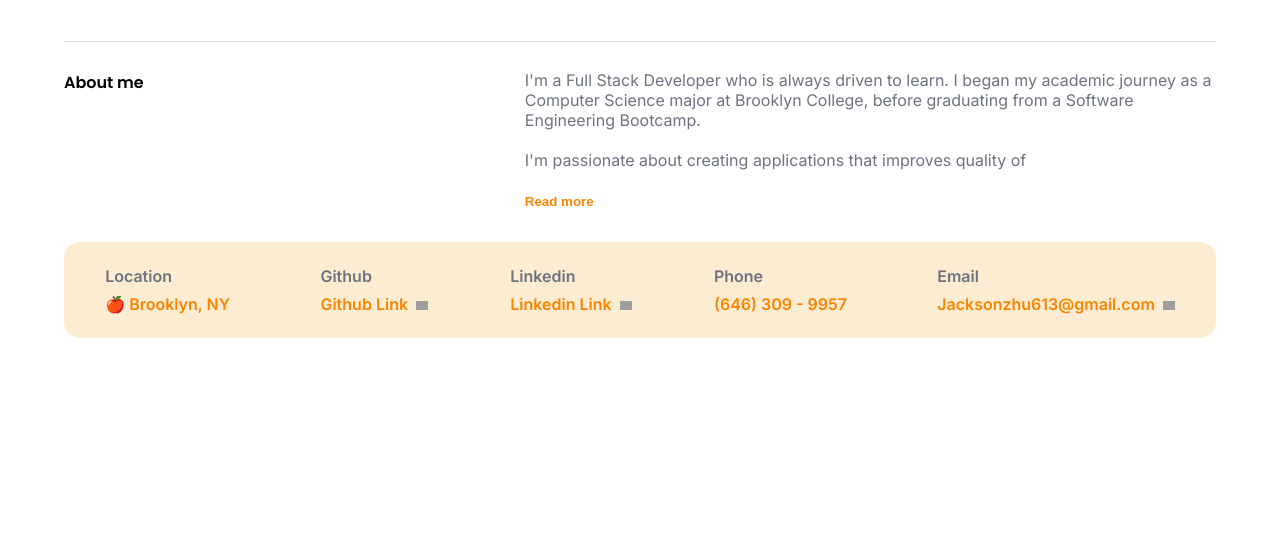
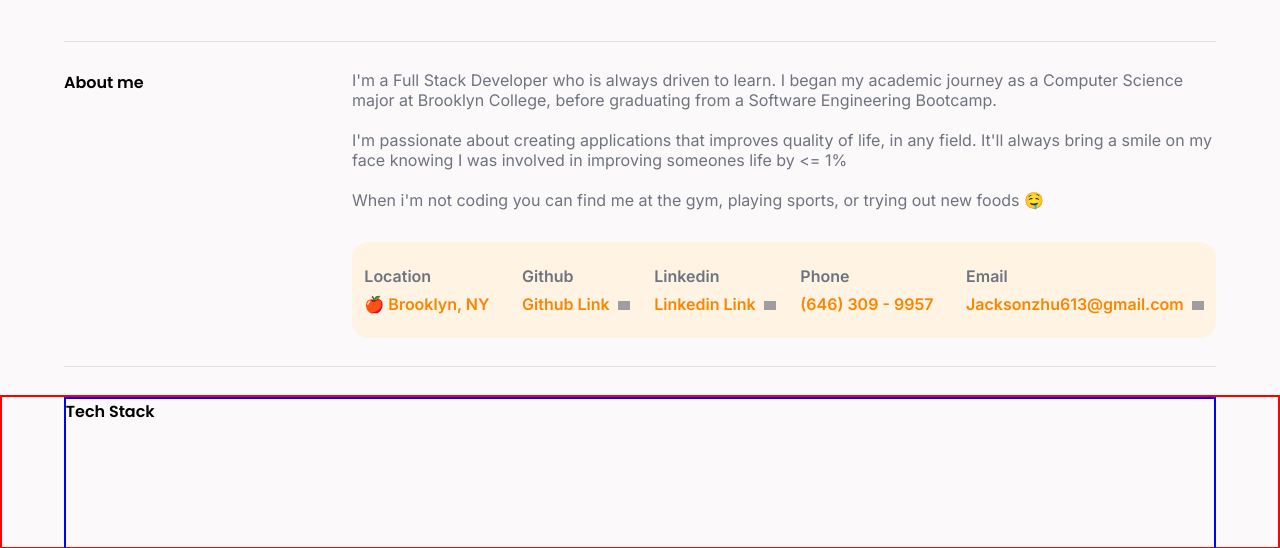
Before and after one commit to Jacksonwrk3/Portfolio, a Gatsby site: page / in a window 1280 px wide. Shown: the part 457-1005 px from the top of the page. Before the commit the page ends 800 px from the top, so only its background shows below. Built offline with nearby package versions, Linux system fonts and the light colour scheme; Gatsby itself is replaced by a stand-in of ours; grey boxes are pictures that could not be loaded.

Commit message:
finished about me section, working on projects

```diff
--- a/src/components/AboutMe/AboutMe.jsx
+++ b/src/components/AboutMe/AboutMe.jsx
@@ -1,16 +1,8 @@
-import React, { useState } from "react";
+import React from "react";
 import * as styles from "./AboutMe.module.css";
 import SectionDivider from "../SectionDivider/SectionDivider";
 import SectionHeading from "../SectionHeading/SectionHeading";
-import TextButton from "../TextButton/TextButton";
 const AboutMe = (props) => {
-  const [show, setShow] = useState(false);
-
-  const toggleShow = () => {
-    setShow((prevState) => {
-      return !prevState;
-    });
-  };
   return (
     <section className={styles.aboutMeContainer}>
       <div className={styles.aboutMeContent}>
@@ -68,29 +60,15 @@ const AboutMe = (props) => {
             before graduating from a Software Engineering Bootcamp.
             <br />
             <br />
-            I'm passionate about creating applications that improves quality of{" "}
-            {show ? (
-              <>
-                life, in any field. It'll always bring a smile on my face
-                knowing I was involved in improving someones life by {"<="}1%
-                😊`
-                <br />
-                <br />
-                When i'm not coding you can find me at the gym, playing sports,
-                or trying out new foods 🤤
-                <br />
-                <br />
-                <TextButton onClick={toggleShow}>Show less</TextButton>
-              </>
-            ) : (
-              <>
-                <br />
-                <br />
-                <TextButton onClick={toggleShow}>Read more</TextButton>
-              </>
-            )}
+            I'm passionate about creating applications that improves quality of
+            life, in any field. It'll always bring a smile on my face knowing I
+            was involved in improving someones life by {"<="} 1% <br />
+            <br />
+            When i'm not coding you can find me at the gym, playing sports, or
+            trying out new foods 🤤
           </p>
         </section>
+        <SectionDivider className={styles.desktopBorder} />
       </div>
     </section>
   );
--- a/src/components/AboutMe/AboutMe.module.css
+++ b/src/components/AboutMe/AboutMe.module.css
@@ -13,8 +13,10 @@ a {
   flex-direction: column;
   justify-content: space-between;
   /* min-height: 7rem; */
-  min-height: 16rem;
+  min-height: 20rem;
+  margin-left: auto;
   width: 100%;
+  /* change back to 100% */
 }
 
 .infoContainer {
@@ -59,9 +61,10 @@ a {
 .infoLinks:hover {
   opacity: 0.6;
 }
+
 /* IPHONE SE END */
 
-@media (min-width: 750px) {
+@media (min-width: 900px) {
   /* About Me heading and About Me Description */
   .aboutMeContent {
     display: flex;
@@ -76,16 +79,22 @@ a {
 
   .aboutMeDescription {
     margin: 0;
-    width: 60%;
+    width: 75%;
   }
+  .aboutMeContent {
+  }
+
+  .desktopBorder {
+    display: block;
+    order: 4;
+  }
+
   /* About Me heading and About Me Description  END*/
 
   /* Location AND EMAIL  */
-  .infoContainer {
-  }
 
   .mediaInfoContainer {
-    background-color: #f9d9a680;
+    background-color: #fff3e3;
     border-radius: 16px;
     flex-direction: row;
     justify-content: space-around;
@@ -95,3 +104,9 @@ a {
   }
   /* Location AND EMAIL END */
 }
+
+@media (min-width: 1250px) {
+  .mediaInfoContainer {
+    width: 75%;
+  }
+}
--- /dev/null
+++ b/src/components/Projects/Projects.jsx
@@ -0,0 +1,17 @@
+import React from "react";
+import * as styles from "./Projects.module.css";
+import SectionHeading from "../SectionHeading/SectionHeading";
+import SectionDivider from "../SectionDivider/SectionDivider";
+const Projects = () => {
+  return (
+    <section className={styles.projectsContainer}>
+      <div className={styles.projectsContent}>
+        {/* <SectionDivider /> */}
+
+        <SectionHeading>Projects</SectionHeading>
+      </div>
+    </section>
+  );
+};
+
+export default Projects;
--- /dev/null
+++ b/src/components/Projects/Projects.module.css
@@ -0,0 +1,12 @@
+.projectsContainer {
+  height: 100px;
+  width: 100%;
+  display: flex;
+  justify-content: center;
+}
+
+.projectsContent {
+  width: 90%;
+  height: 100%;
+  border: 2px solid blue;
+}
--- a/src/components/SectionDivider/SectionDivider.jsx
+++ b/src/components/SectionDivider/SectionDivider.jsx
@@ -2,7 +2,7 @@ import React from "react";
 import * as styles from "./SectionDivider.module.css";
 
 const SectionDivider = (props) => {
-  return <div className={styles.sectionDivider}></div>;
+  return <div className={`${styles.sectionDivider} ${props.className}`}></div>;
 };
 
 export default SectionDivider;
--- /dev/null
+++ b/src/components/TechStack/TechStack.jsx
@@ -0,0 +1,19 @@
+import React from "react";
+import SectionHeading from "../SectionHeading/SectionHeading";
+import * as styles from "./TechStack.module.css";
+
+const TechStack = () => {
+  return (
+    <section className={styles.techStackContainer}>
+      <div className={styles.techStackContent}>
+        <div className={styles.techStackLeft}>
+          {" "}
+          <SectionHeading>Tech Stack</SectionHeading>
+        </div>
+        <div className={styles.techStackRight}></div>
+      </div>
+    </section>
+  );
+};
+
+export default TechStack;
--- /dev/null
+++ b/src/components/TechStack/TechStack.module.css
@@ -0,0 +1,20 @@
+.techStackContainer {
+  border: 2px solid red;
+  display: flex;
+  justify-content: center;
+  height: 150px;
+}
+
+.techStackContent {
+  width: 90%;
+  height: 100%;
+  border: 2px solid blue;
+}
+
+.techStackLeft {
+  width: 25%;
+}
+
+.techStackRight {
+  width: 75%;
+}
--- a/src/pages/global.css
+++ b/src/pages/global.css
@@ -12,7 +12,10 @@ body {
   padding: 0;
   font-family: "Inter", sans-serif;
 }
-
+body {
+  margin: 0 auto;
+  background-color: #fbf9f9;
+}
 h1,
 h2,
 h3,
--- a/src/pages/index.js
+++ b/src/pages/index.js
@@ -2,6 +2,8 @@ import React from "react";
 import NavBar from "../components/NavBar/NavBar.jsx";
 import Profile from "../components/Profile/Profile.jsx";
 import AboutMe from "../components/AboutMe/AboutMe.jsx";
+import Projects from "../components/Projects/Projects.jsx";
+import TechStack from "../components/TechStack/TechStack.jsx";
 import "./global.css";
 export default function Home() {
   return (
@@ -15,6 +17,7 @@ export default function Home() {
         pfp="my-pfp.jpeg"
       />
       <AboutMe />
+      <TechStack />
     </>
   );
 }
```
